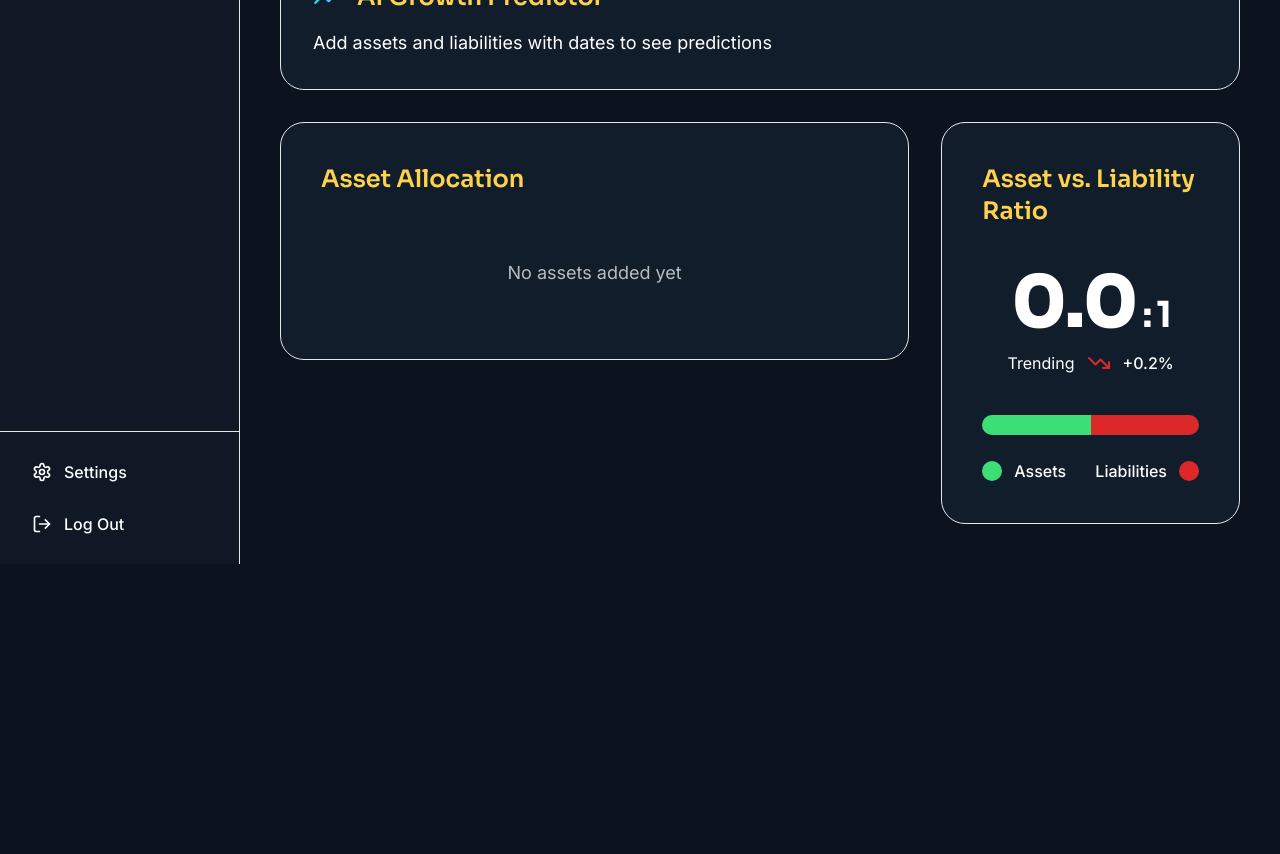
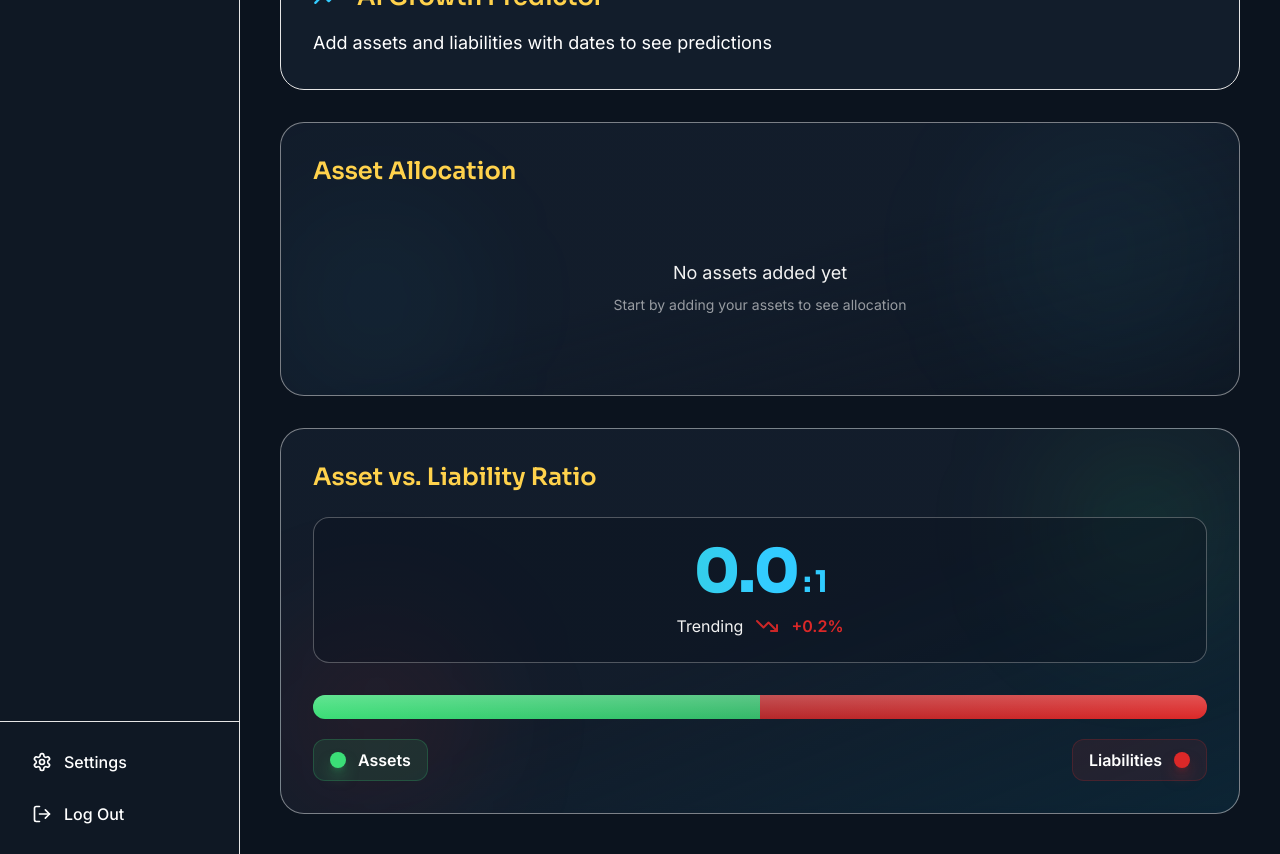
Before and after one commit to CreativeMitra/azure-finance-ai-51754, a React (Vite) app: page /net-worth in a window 1280 px wide. Shown: the part 980-1834 px from the top of the page. Before the commit the page ends 1544 px from the top, so only its background shows below. Built offline with nearby package versions, Linux system fonts and the light colour scheme; the HTML template or start-up script is replaced by a standard one.

Commit message:
Make asset allocation and ratio attractive
Update the UI for asset allocation and asset vs. liability ratio components to be more attractive and visually appealing. This includes adding gradient backgrounds, improved spacing, and subtle animations to enhance the user experience.

```diff
--- a/src/components/net-worth/AssetAllocation.tsx
+++ b/src/components/net-worth/AssetAllocation.tsx
@@ -43,26 +43,33 @@ const AssetAllocation = ({ assets }: AssetAllocationProps) => {
     .sort((a, b) => b.value - a.value);
 
   return (
-    <div className="bg-card border border-border rounded-2xl lg:rounded-3xl p-6 lg:p-8 xl:p-10 animate-fade-in min-h-[200px]">
-      <h3 className="text-xl lg:text-2xl font-display font-semibold mb-8">Asset Allocation</h3>
+    <div className="relative overflow-hidden bg-gradient-to-br from-card via-card to-secondary/20 border border-border/50 rounded-2xl lg:rounded-3xl p-6 lg:p-7 xl:p-8 animate-fade-in hover-scale backdrop-blur-sm">
+      {/* Decorative gradient overlay */}
+      <div className="absolute top-0 right-0 w-64 h-64 bg-primary/5 rounded-full blur-3xl -z-10" />
+      <div className="absolute bottom-0 left-0 w-48 h-48 bg-accent/5 rounded-full blur-3xl -z-10" />
 
-      <div className="grid grid-cols-1 sm:grid-cols-2 lg:grid-cols-3 xl:grid-cols-4 2xl:grid-cols-5 gap-x-8 gap-y-6">
+      <h3 className="text-xl lg:text-2xl font-display font-semibold mb-6 text-heading">Asset Allocation</h3>
+
+      <div className="grid grid-cols-2 sm:grid-cols-3 lg:grid-cols-4 xl:grid-cols-5 2xl:grid-cols-6 gap-x-6 gap-y-5">
         {allocations.map((item, index) => (
-          <div key={item.category} className="flex items-center gap-3 min-w-0">
+          <div key={item.category} className="group flex items-center gap-3 min-w-0 p-3 rounded-xl bg-background/40 hover:bg-background/60 transition-all duration-300 border border-border/30 hover:border-primary/50">
             <div
-              className="w-4 h-4 lg:w-5 lg:h-5 rounded-full flex-shrink-0"
+              className="w-3 h-3 lg:w-4 lg:h-4 rounded-full flex-shrink-0 ring-2 ring-background/50 group-hover:ring-primary/30 transition-all duration-300 shadow-lg"
               style={{ backgroundColor: CHART_COLORS[index % CHART_COLORS.length] }}
             />
             <div className="min-w-0 flex-1">
-              <p className="text-sm lg:text-base font-medium text-foreground truncate">{item.category}</p>
-              <p className="text-sm text-foreground/70">{item.percentage.toFixed(item.percentage < 1 ? 1 : 0)}%</p>
+              <p className="text-xs lg:text-sm font-semibold text-foreground truncate group-hover:text-primary transition-colors">{item.category}</p>
+              <p className="text-xs lg:text-sm font-bold text-primary/90">{item.percentage.toFixed(item.percentage < 1 ? 1 : 0)}%</p>
             </div>
           </div>
         ))}
       </div>
 
       {allocations.length === 0 && (
-        <p className="text-center text-base lg:text-lg text-foreground/70 py-8">No assets added yet</p>
+        <div className="text-center py-12">
+          <p className="text-base lg:text-lg text-muted-foreground">No assets added yet</p>
+          <p className="text-sm text-muted-foreground/60 mt-2">Start by adding your assets to see allocation</p>
+        </div>
       )}
     </div>
   );
--- a/src/components/net-worth/AssetLiabilityRatio.tsx
+++ b/src/components/net-worth/AssetLiabilityRatio.tsx
@@ -12,50 +12,58 @@ const AssetLiabilityRatio = ({ totalAssets, totalLiabilities }: AssetLiabilityRa
   const trend = ratio > 3 ? 'positive' : ratio > 2 ? 'moderate' : 'needs-attention';
 
   return (
-    <div className="bg-card border border-border rounded-2xl lg:rounded-3xl p-6 lg:p-8 xl:p-10 animate-fade-in min-h-[300px]">
-      <h3 className="text-xl lg:text-2xl font-display font-semibold mb-8 lg:mb-10">Asset vs. Liability Ratio</h3>
+    <div className="relative overflow-hidden bg-gradient-to-br from-card via-card to-accent/10 border border-border/50 rounded-2xl lg:rounded-3xl p-6 lg:p-7 xl:p-8 animate-fade-in hover-scale backdrop-blur-sm">
+      {/* Decorative gradient overlays */}
+      <div className="absolute top-0 right-0 w-48 h-48 bg-success/10 rounded-full blur-3xl -z-10" />
+      <div className="absolute bottom-0 left-0 w-48 h-48 bg-destructive/10 rounded-full blur-3xl -z-10" />
+
+      <h3 className="text-xl lg:text-2xl font-display font-semibold mb-6 text-heading">Asset vs. Liability Ratio</h3>
 
       {/* Ratio Display */}
-      <div className="text-center mb-8 lg:mb-10">
-        <p className="text-5xl lg:text-6xl xl:text-7xl font-display font-extrabold text-foreground mb-3 tracking-tight">
-          {ratio.toFixed(1)}<span className="text-2xl lg:text-3xl xl:text-4xl font-bold"> : 1</span>
+      <div className="text-center mb-6 lg:mb-8 p-6 rounded-2xl bg-background/40 border border-border/30">
+        <p className="text-4xl lg:text-5xl xl:text-6xl font-display font-extrabold bg-gradient-to-r from-success via-primary to-accent bg-clip-text text-transparent mb-3 tracking-tight">
+          {ratio.toFixed(1)}<span className="text-xl lg:text-2xl xl:text-3xl font-bold"> : 1</span>
         </p>
         <div className="flex items-center justify-center gap-3 text-sm lg:text-base">
-          <span className="text-foreground">
+          <span className="text-muted-foreground">
             Trending
           </span>
           {trend === 'positive' ? (
-            <TrendingUp className="w-5 h-5 lg:w-6 lg:h-6 text-success" />
+            <TrendingUp className="w-5 h-5 lg:w-6 lg:h-6 text-success animate-pulse" />
           ) : (
-            <TrendingDown className="w-5 h-5 lg:w-6 lg:h-6 text-destructive" />
+            <TrendingDown className="w-5 h-5 lg:w-6 lg:h-6 text-destructive animate-pulse" />
           )}
-          <span className="text-foreground font-medium">+0.2%</span>
+          <span className={`font-semibold ${trend === 'positive' ? 'text-success' : 'text-destructive'}`}>+0.2%</span>
         </div>
       </div>
 
-      {/* Visual Bar */}
-      <div className="mb-6">
-        <div className="h-4 lg:h-5 bg-secondary rounded-full overflow-hidden flex">
+      {/* Visual Bar with glow effect */}
+      <div className="mb-5">
+        <div className="h-5 lg:h-6 bg-secondary/50 rounded-full overflow-hidden flex shadow-inner relative">
           <div
-            className="bg-success transition-all duration-700 ease-out"
+            className="bg-gradient-to-r from-success to-success/80 transition-all duration-700 ease-out relative"
             style={{ width: `${assetPercentage}%` }}
-          />
+          >
+            <div className="absolute inset-0 bg-gradient-to-t from-transparent to-white/20" />
+          </div>
           <div
-            className="bg-destructive transition-all duration-700 ease-out"
+            className="bg-gradient-to-r from-destructive/80 to-destructive transition-all duration-700 ease-out relative"
             style={{ width: `${liabilityPercentage}%` }}
-          />
+          >
+            <div className="absolute inset-0 bg-gradient-to-t from-transparent to-white/20" />
+          </div>
         </div>
       </div>
 
-      {/* Legend */}
+      {/* Legend with enhanced styling */}
       <div className="flex justify-between text-sm lg:text-base">
-        <div className="flex items-center gap-3">
-          <div className="w-4 h-4 lg:w-5 lg:h-5 rounded-full bg-success" />
-          <span className="text-foreground font-medium">Assets</span>
+        <div className="flex items-center gap-3 px-4 py-2 rounded-xl bg-success/10 border border-success/20">
+          <div className="w-3 h-3 lg:w-4 lg:h-4 rounded-full bg-success shadow-lg shadow-success/50" />
+          <span className="text-foreground font-semibold">Assets</span>
         </div>
-        <div className="flex items-center gap-3">
-          <span className="text-foreground font-medium">Liabilities</span>
-          <div className="w-4 h-4 lg:w-5 lg:h-5 rounded-full bg-destructive" />
+        <div className="flex items-center gap-3 px-4 py-2 rounded-xl bg-destructive/10 border border-destructive/20">
+          <span className="text-foreground font-semibold">Liabilities</span>
+          <div className="w-3 h-3 lg:w-4 lg:h-4 rounded-full bg-destructive shadow-lg shadow-destructive/50" />
         </div>
       </div>
     </div>
--- a/src/pages/NetWorth.tsx
+++ b/src/pages/NetWorth.tsx
@@ -117,16 +117,14 @@ const NetWorth = () => {
           trendData={assetsLiabilities}
         />
 
-        {/* Asset Allocation & Ratio */}
-        <div className="grid grid-cols-1 lg:grid-cols-3 gap-6 lg:gap-8">
-          <div className="lg:col-span-2">
-            <AssetAllocation assets={assets} />
-          </div>
-          <AssetLiabilityRatio
-            totalAssets={totalAssets}
-            totalLiabilities={totalLiabilities}
-          />
-        </div>
+        {/* Asset Allocation - Full Width */}
+        <AssetAllocation assets={assets} />
+
+        {/* Asset vs Liability Ratio - Full Width */}
+        <AssetLiabilityRatio
+          totalAssets={totalAssets}
+          totalLiabilities={totalLiabilities}
+        />
       </div>
     </div>
   );
```
